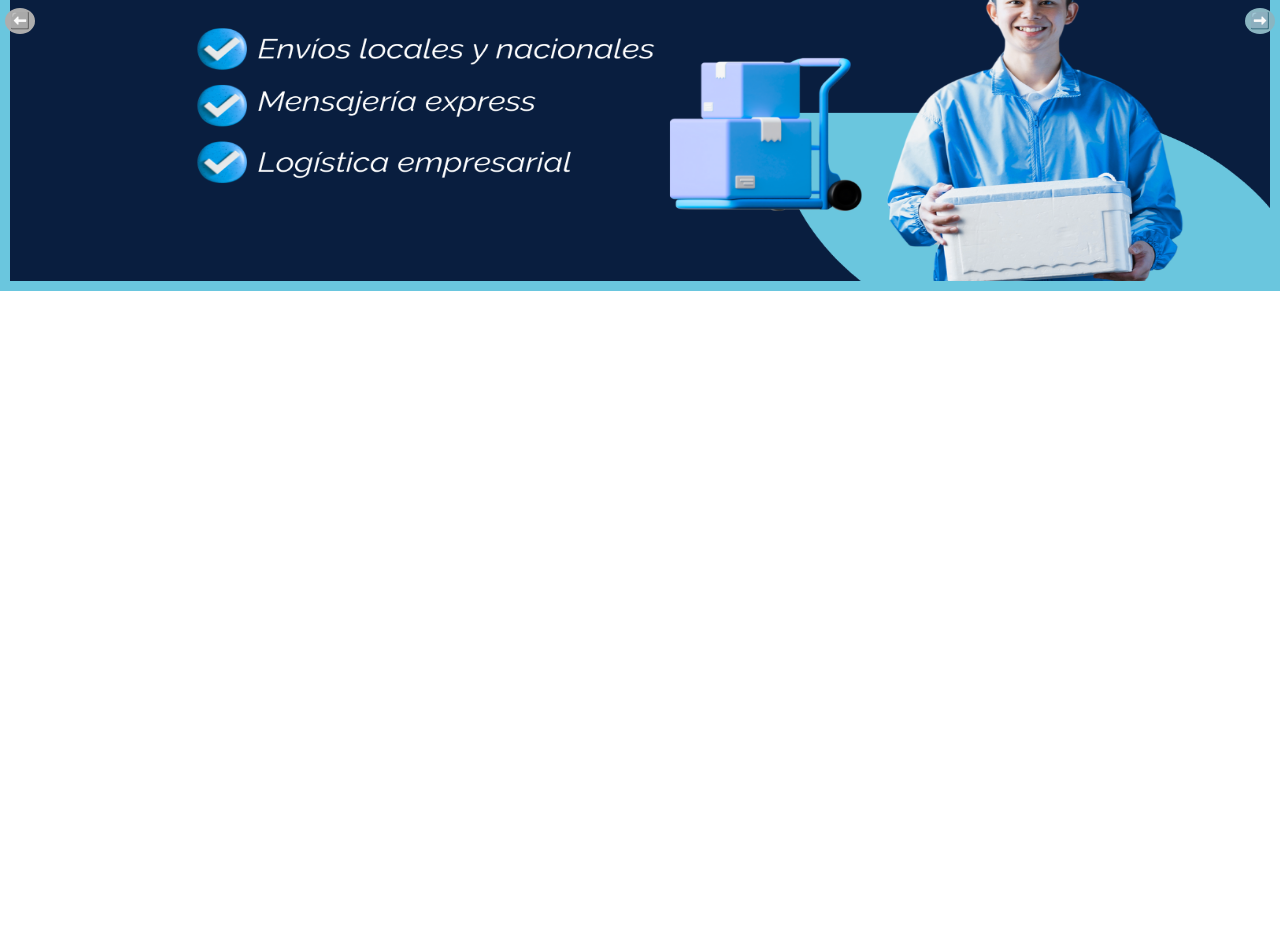
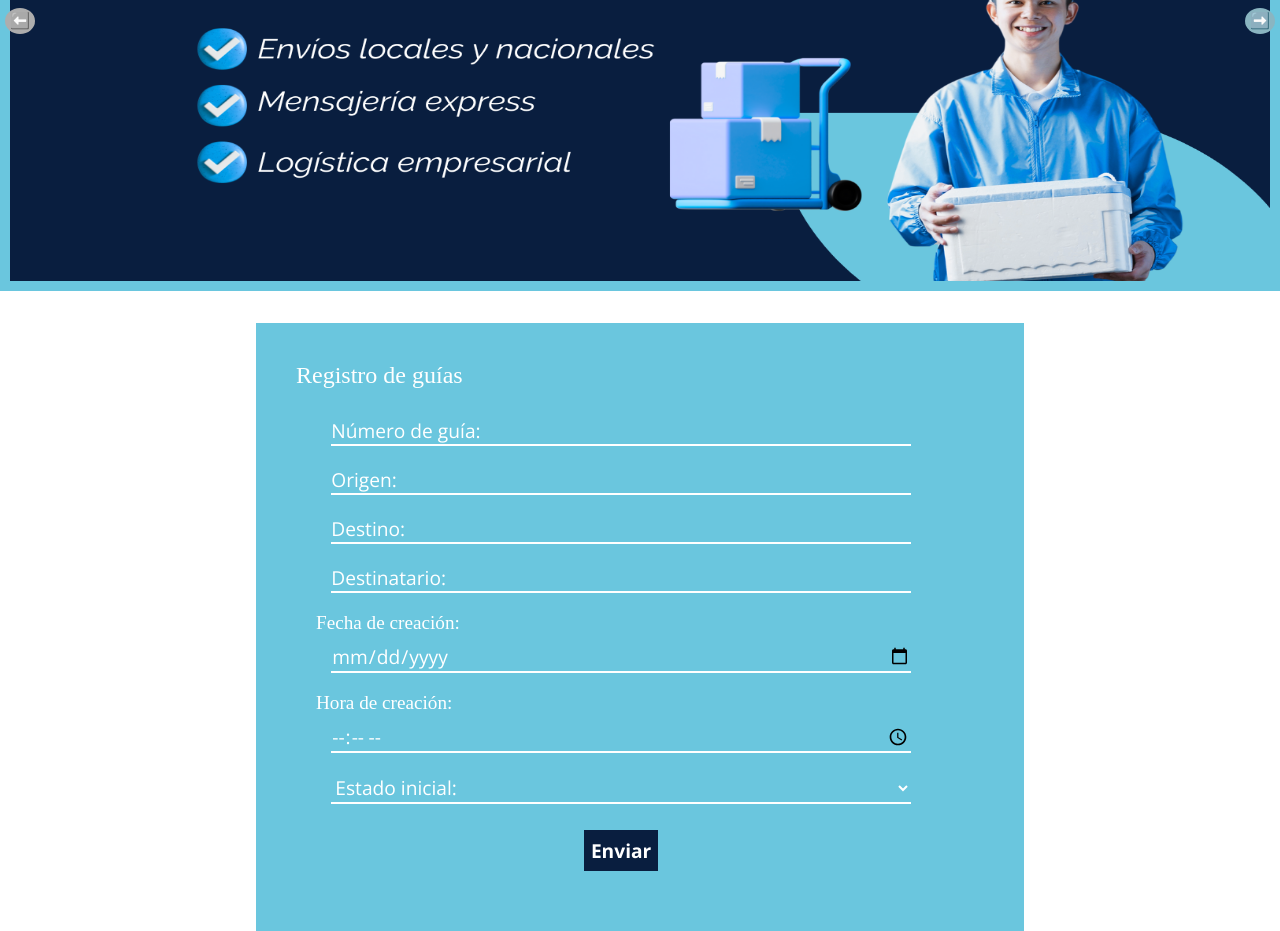
Before and after one commit to YisusDU/ebac-ea-m30-styles-react, a React (Create React App) app in the folder houndxpress1/: page / in a window 1280 px wide. Shown: the part 420-1351 px from the top of the page. Before the commit the page ends 800 px from the top, so only its background shows below. Built offline with nearby package versions, Linux system fonts and the light colour scheme; a web font is replaced by a local one.

Commit message:
Se añade estructura y estilos de Registro de Guías

```diff
--- a/houndxpress1/src/App.tsx
+++ b/houndxpress1/src/App.tsx
@@ -4,6 +4,7 @@ import Theme from "./theme";
 import GlobalStyles from "./theme/GlobalStyles";
 import Header from "./components/Header";
 import Banner from "./components/Banner";
+import GuideRegister from "./components/GuideReguister";
 
 const App = () => {
   return (
@@ -12,6 +13,7 @@ const App = () => {
       <Header />
       <main>
         <Banner />
+        <GuideRegister />
       </main>
     </ThemeProvider>
   );
--- /dev/null
+++ b/houndxpress1/src/components/GuideReguister/index.tsx
@@ -0,0 +1,164 @@
+import React from "react";
+import Paws from "../../assets/IMG/paw-solid.svg"
+import {
+  GuideRegisterContainer,
+  GuideContainer,
+  GuideForm,
+  GuideSubmit,
+  GuideAnimation,
+} from "./styles";
+
+const GuideRegister = () => {
+  return (
+    <GuideRegisterContainer className="guide__register" id="guide__register">
+      {/* <!--Formulario--> */}
+      <GuideContainer className="guide__container">
+        <h2 className="guide__title">Registro de guías</h2>
+        <GuideForm className="guide__form" action="#">
+          <label className="guide__form--label" htmlFor="guide__number">
+            Número de guía:
+          </label>
+          <input
+            className="guide__form--input"
+            id="guide__number"
+            name="guide__number"
+            type="text"
+            inputMode="numeric"
+            pattern="\d{1,8}"
+            maxLength={8}
+            placeholder="Número de guía:"
+            title="Añade un número de guía de máximo 8 caracteres"
+          />
+          <span className="error-message"></span>
+
+          <label className="guide__form--label" htmlFor="guide__origin">
+            Origen:
+          </label>
+          <input
+            className="guide__form--input"
+            id="guide__origin"
+            name="guide__origin"
+            type="text"
+            maxLength={30}
+            placeholder="Origen:"
+            title="Añade la ciudad de origen"
+          />
+          <span className="error-message"></span>
+
+          <label className="guide__form--label" htmlFor="guide__destination">
+            Destino:
+          </label>
+          <input
+            className="guide__form--input"
+            id="guide__destination"
+            name="guide__destination"
+            type="text"
+            maxLength={30}
+            placeholder="Destino:"
+            title="Añade la ciudad de destino"
+          />
+          <span className="error-message"></span>
+
+          <label className="guide__form--label" htmlFor="guide__recipient">
+            Destinatario:
+          </label>
+          <input
+            className="guide__form--input"
+            id="guide__recipient"
+            name="guide__recipient"
+            type="text"
+            maxLength={30}
+            placeholder="Destinatario:"
+            title="Añade el nombre y apellido del destinatario"
+          />
+          <span className="error-message"></span>
+
+          <label className="guide__form--label" htmlFor="guide__date">
+            Fecha de creación:
+          </label>
+          <input
+            className="guide__form--input"
+            id="guide__date"
+            name="guide__date"
+            type="date"
+            placeholder="Fecha de creación:"
+            title="Añade la fecha de creación en el formato que se indica"
+          />
+          <span className="error-message"></span>
+
+          <label className="guide__form--label" htmlFor="guide__hour">
+            Hora de creación:
+          </label>
+          <input
+            className="guide__form--input"
+            id="guide__time"
+            name="guide__hour"
+            type="time"
+            placeholder="Hora de creación:"
+            title="Añade la hora de creación"
+          />
+          <span className="error-message"></span>
+
+          <label className="guide__form--label" htmlFor="guide__status">
+            Estado inicial:
+          </label>
+          <select
+            className="guide__form--select guide__form--input"
+            id="guide__status"
+            name="guide__status"
+            title="Selecciona el estado inicial del envío"
+          >
+            <option className="guide__form--option " value="">
+              Estado inicial:
+            </option>
+            <option className="guide__form--option" value="Pendiente">
+              Pendiente 📦
+            </option>
+            <option className="guide__form--option" value="En tránsito">
+              En tránsito 🚚
+            </option>
+            <option className="guide__form--option" value="Entregado">
+              Entregado ✅
+            </option>
+          </select>
+          <span className="error-message"></span>
+          <br />
+          <GuideSubmit className="guide__form--submit" type="submit">
+            Enviar
+          </GuideSubmit>
+        </GuideForm>
+      </GuideContainer>
+
+      {/* <!--Animacion--> */}
+      <GuideAnimation className="guide__animation">
+        <img
+          className="guide__svg guide__svg--left"
+          src={Paws}
+          alt="paw-svg"
+        />
+        <img
+          className="guide__svg guide__svg--right"
+          src={Paws}
+          alt="paw-svg"
+        />
+        <img
+          className="guide__svg guide__svg--left"
+          src={Paws}
+          alt="paw-svg"
+        />
+        <img
+          className="guide__svg guide__svg--right"
+          src={Paws}
+          alt="paw-svg"
+        />
+        <img
+          className="guide__svg guide__svg--left"
+          src={Paws}
+          alt="paw-svg"
+        />
+      </GuideAnimation>
+    </GuideRegisterContainer>
+  );
+};
+
+export default GuideRegister;
--- /dev/null
+++ b/houndxpress1/src/components/GuideReguister/styles.ts
@@ -0,0 +1,138 @@
+import styled from "styled-components";
+import { pawsDown } from "../../theme/animations";
+import { flex, box, colorBg, hover, active } from "../../theme/mixins";
+
+const primaryColor = (props: any) => props.theme.colors.primaryColor;
+const secondaryColor = (props: any) => props.theme.colors.secondaryColor;
+
+//-- Forms
+
+const GuideRegisterContainer = styled.article`
+  ${flex("row", "center", "center")};
+  ${box("60%", "0 auto", "1.25rem")};
+  ${colorBg("#fff", secondaryColor)}
+  overflow: hidden;
+  ${pawsDown()};
+
+  /*704px*/
+  @media screen and (max-width: 44rem) {
+    /*Registro de guías*/
+    .guide__register {
+      width: 95%;
+    }
+  }
+`;
+
+const GuideContainer = styled.section`
+  ${flex("column", "unset", "unset")};
+  width: 100%;
+  padding: 1.25rem;
+  h2{
+    font-size: 1.5rem;
+  }
+`;
+
+const GuideForm = styled.form`
+  ${flex("column", "unset", "unset")};
+  width: 100%;
+  padding: 1.25rem;
+  box-sizing: border-box;
+
+  .guide__form--label {
+    display: none;
+  }
+  label[For="guide__date"],
+  label[For="guide__hour"] {
+    display: flex;
+    font-size: 1.2rem;
+    margin-top: 0.625rem;
+  }
+
+  .guide__form--input,
+  .guide__form--select {
+    width: 95%;
+    border: none;
+    border-bottom: 0.125rem solid #fff;
+    margin: 0.625rem auto;
+    background-color: ${secondaryColor};
+    color: #fff;
+    cursor: text;
+    font-size: clamp(0.9rem, 1.2rem, 1.4rem);
+    height: fit-content;
+
+    &::placeholder {
+      color: #fff;
+    }
+
+    &:focus-visible {
+      outline: none;
+    }
+
+    &.form__input--error {
+      border-bottom: 0.125rem solid #ff0000;
+    }
+
+    &.form__input--correct {
+      border-bottom: 0.125rem solid #77ff00;
+    }
+  }
+
+  .error-message {
+    font-size: 1rem;
+    color: red;
+    margin: 0;
+    padding: 0;
+  }
+`;
+
+const GuideSubmit = styled.button`
+  width: fit-content;
+  margin: 0 auto;
+  border: none;
+  padding: 0.3125rem;
+  ${colorBg()};
+  font-weight: bold;
+  font-size: 1.2rem;
+  border: 2px solid transparent;
+  ${hover("trasparent")};
+  ${active()};
+
+  @media (hover: hover) and (pointer: fine) {
+    &:hover {
+      border: ${primaryColor} solid 2px;
+      background-color: ${secondaryColor};
+      color: #fff;
+    }
+  }
+`;
+
+//--- Animation
+const GuideAnimation = styled.section`
+  position: relative;
+  width: 40px;
+  ${flex("column", "center", "center")};
+  top: -430px;
+  gap: 1.25rem;
+
+  .guide__svg {
+    top: 0;
+    width: 2rem;
+    position: relative;
+  }
+
+  .guide__svg--left {
+    left: -1rem;
+  }
+
+  .guide__svg--right {
+    left: 0rem;
+  }
+`;
+
+export {
+  GuideRegisterContainer,
+  GuideContainer,
+  GuideForm,
+  GuideSubmit,
+  GuideAnimation,
+};
--- a/houndxpress1/src/theme/animations.ts
+++ b/houndxpress1/src/theme/animations.ts
@@ -28,9 +28,6 @@ const shine = () => css`
 
   &:hover::before {
     animation: ${shineKeyframes} 1s forwards;
-    animation-fill-mode: forwards;
-    -webkit-animation: shine 1s;
-    -webkit-animation-fill-mode: forwards;
   }
 `;
 
```
Also changed, not shown: 1 other file (tests, documents, lock files or other folders).
